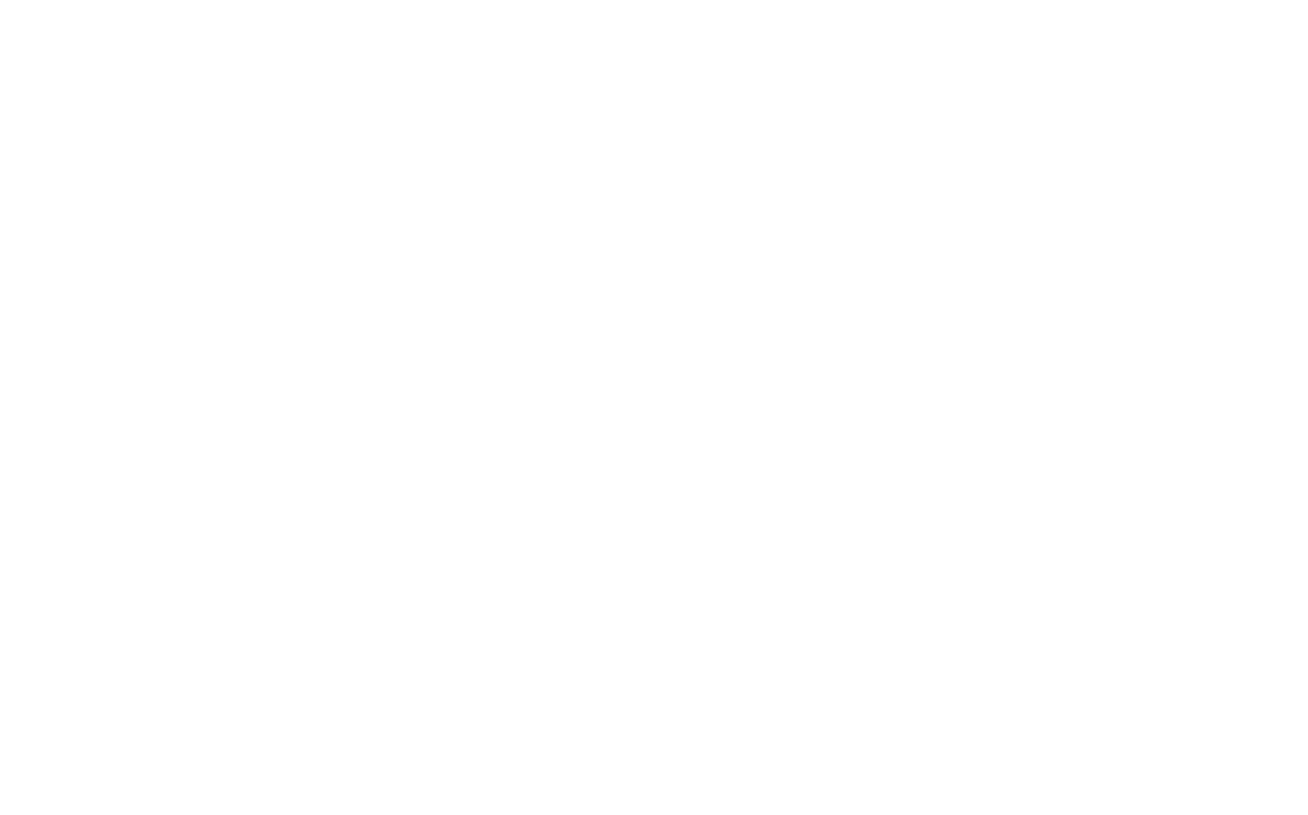
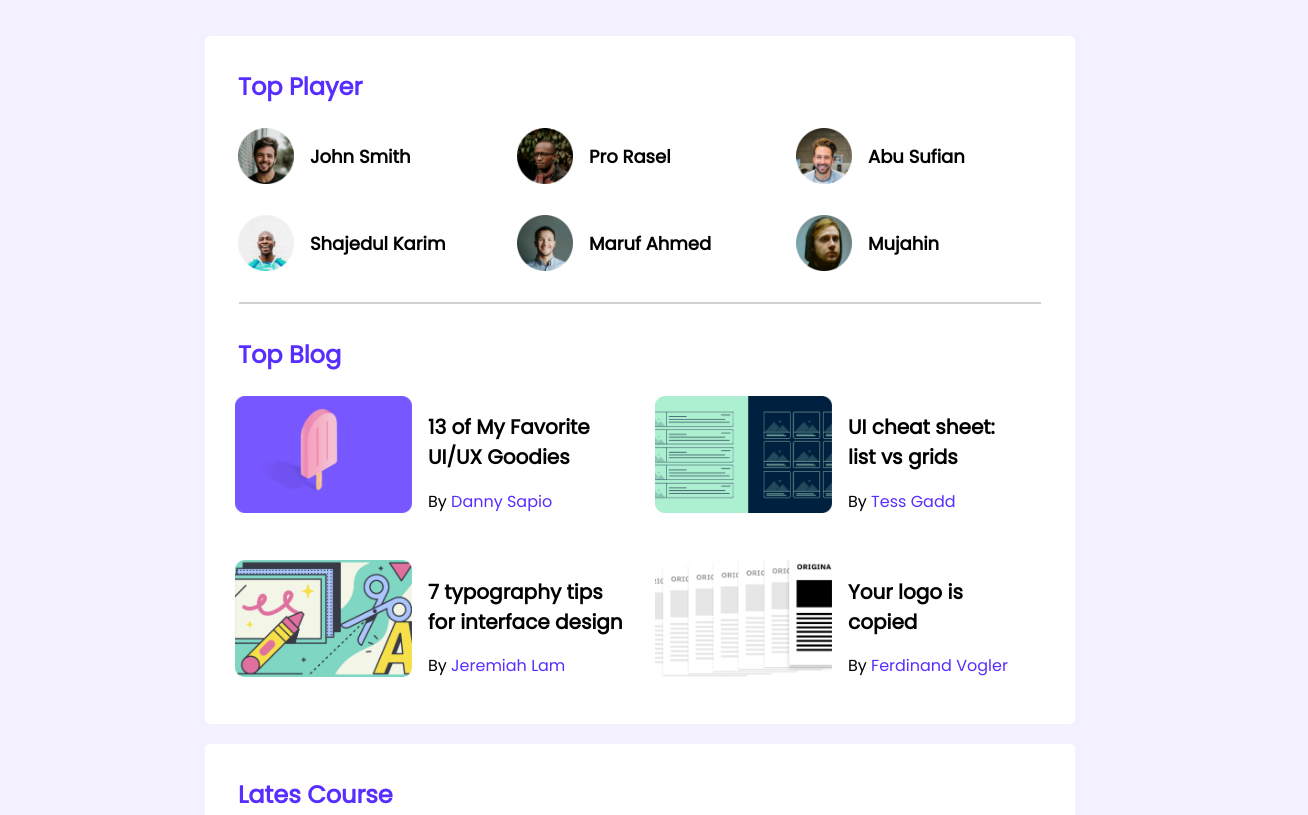
Before and after one commit to hrz07/leader-board-practice, a plain HTML site: page index.html in a window 1280 px wide. Shown: the top 815 px of the page, 1308 px wide, since content can reach past the window. Drawn offline with Linux system fonts and the light colour scheme.

Commit message:
first section done

```diff
--- a/index.html
+++ b/index.html
@@ -4,10 +4,141 @@
     <meta charset="UTF-8">
     <meta name="viewport" content="width=device-width, initial-scale=1.0">
     <meta http-equiv="X-UA-Compatible" content="ie=edge">
+
+    <!-- stylesheet -->
     <link rel="stylesheet" href="style.css">
-    <title>Document</title>
+    <title>Leader-Board</title>
 </head>
 <body>
 
+    <!-- navigation section -->
+    <nav>
+
+    </nav>
+
+    <!-- main section -->
+    <main>
+
+   <!-- first section = player + blog      -->
+
+        <section class="first-section container">
+            <!-- player part -->
+            <article class="top-player">
+                <h1  class="heading">Top Player</h1>
+                <div class="players">
+                    <div class="player">
+                        <img src="./images/players/player-1.png" alt="">
+                        <h2>John Smith</h2>
+                    </div>
+                    <div class="player">
+                        <img src="./images/players/player-2.png" alt="">
+                        <h2>Pro Rasel</h2>
+                    </div>
+                    <div class="player">
+                        <img src="./images/players/player-3.png" alt="">
+                        <h2>Abu Sufian</h2>
+                    </div>
+                    <div class="player">
+                        <img src="./images/players/player-4.png" alt="">
+                        <h2>Shajedul Karim</h2>
+                    </div>
+                    <div class="player">
+                        <img src="./images/players/player-5.png" alt="">
+                        <h2>Maruf Ahmed</h2>
+                    </div>
+                    <div class="player">
+                        <img src="./images/players/player-6.png" alt="">
+                        <h2>Mujahin</h2>
+                    </div>
+                </div>
+            </article>
+            <hr>
+            <!-- blog part -->
+            <article class="top-blog">
+                <h1  class="heading">Top Blog</h1>
+                    <div class="blogs">
+                        <div class="blog">
+                            <div class="img-section">
+                                <img src="./images/blogs/blog-1.png" alt="">
+                            </div>
+                            <div class="blog-info">
+                                <h2>13 of My Favorite <br> UI/UX Goodies</h2>
+                                <p>By <a href="">Danny Sapio</a> </p>
+                            </div>
+                        </div>
+                        <div class="blog">
+                            <div class="img-section">
+                                <img src="./images/blogs/blog-2.png" alt="">
+                            </div>
+                            <div class="blog-info">
+                                    <h2>UI cheat sheet: <br> list vs grids</h2>
+                                    <p>By <a href="">Tess Gadd</a> </p>
+                            </div>
+                        </div>
+                        <div class="blog">
+                            <div class="img-section">
+                                <img src="./images/blogs/blog-3.png" alt="">
+                            </div>
+                            <div class="blog-info">
+                                <h2>7 typography tips <br> for interface design</h2>
+                                <p>By <a href="">Jeremiah Lam</a> </p>
+                            </div>
+                        </div>
+                        <div class="blog">
+                            <div class="img-section">
+                                <img src="./images/blogs/blog-4.png" alt="">
+                            </div>
+                            <div class="blog-info">
+                                <h2>Your logo is <br> copied</h2>
+                                <p>By <a href="">Ferdinand Vogler</a> </p>
+                            </div>
+                        </div>
+                    </div>
+            </article>
+
+        </section>
+        <section class="second-section container">
+            <h1  class="heading">Lates Course</h1>
+            <div class="cources">
+                <div class="course">
+                    <div class="course-img">
+                        <img src="./images/courses/course-1.png" alt="">
+                    </div>
+                    <div class="course-details">
+                        <div class="course-name">
+                            <h2>React - The Complete Guide 2021</h2>
+                            <p class="author"></p>
+                        </div>
+                        <div class="rating-time"></div>
+                    </div>
+                </div>
+                <div class="course">
+                    <div class="course-img">
+                        <img src="./images/courses/course-2.png" alt="">
+                    </div>
+                    <div class="course-details">
+                            <div class="course-name">
+                                 <h2>React - The Complete Guide 2021</h2>
+                                 <p class="author"></p>
+                            </div>
+                            <div class="rating-time"></div>
+                    </div>
+                </div>
+                <div class="course">
+                    <div class="course-img">
+                        <img src="./images/courses/course-3.png" alt="">
+                    </div>
+                    <div class="course-details">
+                            <div class="course-name">
+                                <h2>React - The Complete Guide 2021</h2>
+                                <p class="author"></p>
+                            </div>
+                            <div class="rating-time"></div>
+                    </div>
+                </div>
+            </div>
+        </section>
+    </main>
+
 </body>
 </html>
--- a/style.css
+++ b/style.css
@@ -0,0 +1,90 @@
+/* -------------------
+     font used
+-------------------- */
+@import url('https://fonts.googleapis.com/css2?family=Lobster&family=Poppins&family=Roboto:wght@100;300;400;500;700;900&family=Urbanist:wght@100;200;300;500;600;700;800;900&display=swap');
+
+/* ----------------
+    design for all
+------------------- */
+body{
+    background: #F3F1FF;
+    margin: 0;
+    padding: 0;
+    font-family: 'Poppins', sans-serif;
+}
+main{
+    display: flex;
+    flex-direction: column;
+    align-items: center;
+}
+/*---------------------
+     Player section
+---------------------- */
+.first-section{
+    margin-top: 36px;
+}
+.container{
+    background: white;
+    width: 870px;
+    margin-bottom: 20px;
+    border-radius: 5px;
+}
+.heading{
+    color: #562EFF;
+    font-size: 24px;
+    margin-top: 33px;
+    margin-left: 33px;
+}
+.players{
+    display: grid;
+    grid-template-columns: repeat(3,1fr);
+    grid-row-gap: 30px;
+    margin-left: 33px;
+}
+.players .player img{
+    height: 56px;
+    width: 56px;
+    margin-right: 16px;
+}
+.player{
+    display: flex;
+    align-items: center;
+}
+.player h2{
+    font-size: 18px;
+}
+hr{
+  border:  1px solid #D1D1D1;
+  width: 92%;
+  margin-top: 30px;
+}
+
+/* ------------------
+     Blog section
+----------------------*/
+.blogs{
+    display: grid;
+    grid-template-columns: repeat(2,1fr);
+    margin-left: 30px;
+}
+.blog{
+    display: flex;
+    margin-bottom: 30px;
+}
+.blog .img-section img{
+    width: 177px;
+    height: 117px;
+}
+.blog-info{
+    margin-left: 16px;
+}
+.blog-info h2{
+    font-size: 20px;
+}
+.blog-info p{
+    font-size: 16px;
+}
+.blog-info a{
+    text-decoration: none;
+    color: #562EFF;
+}
```
